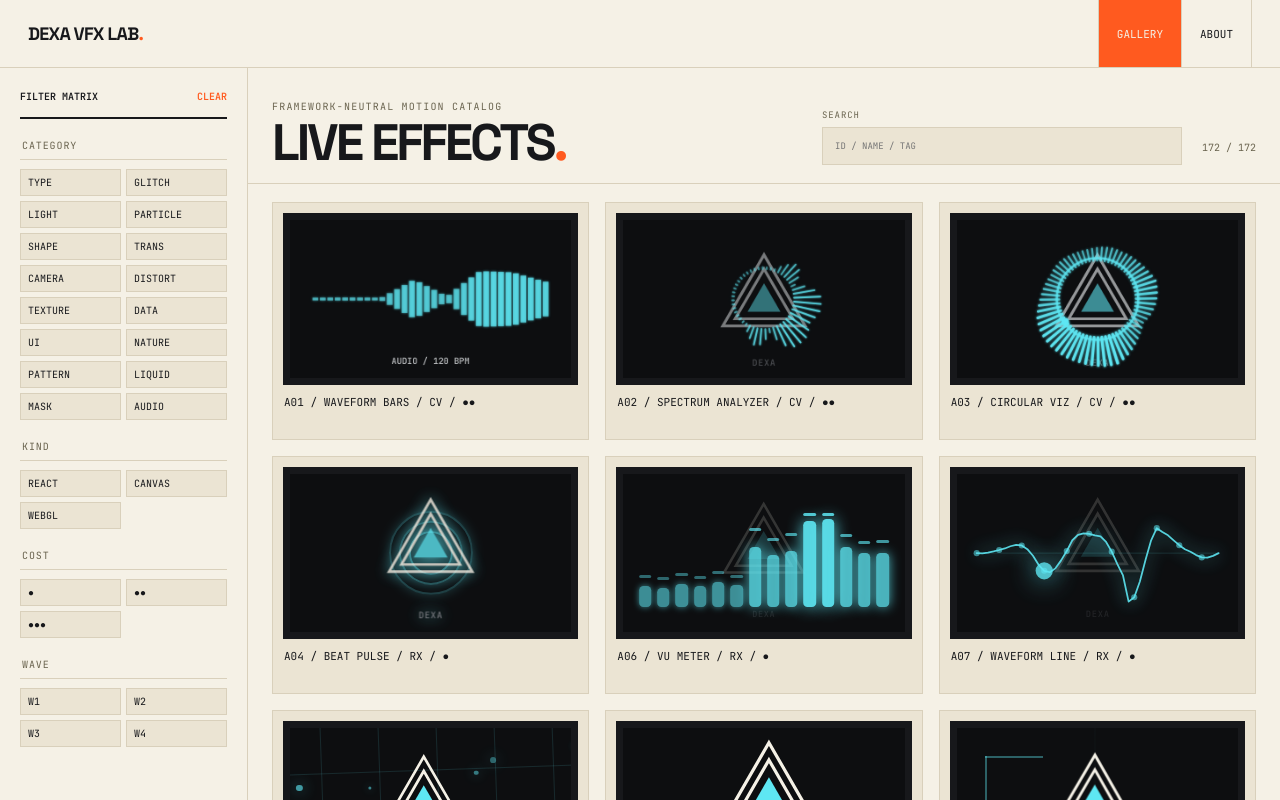
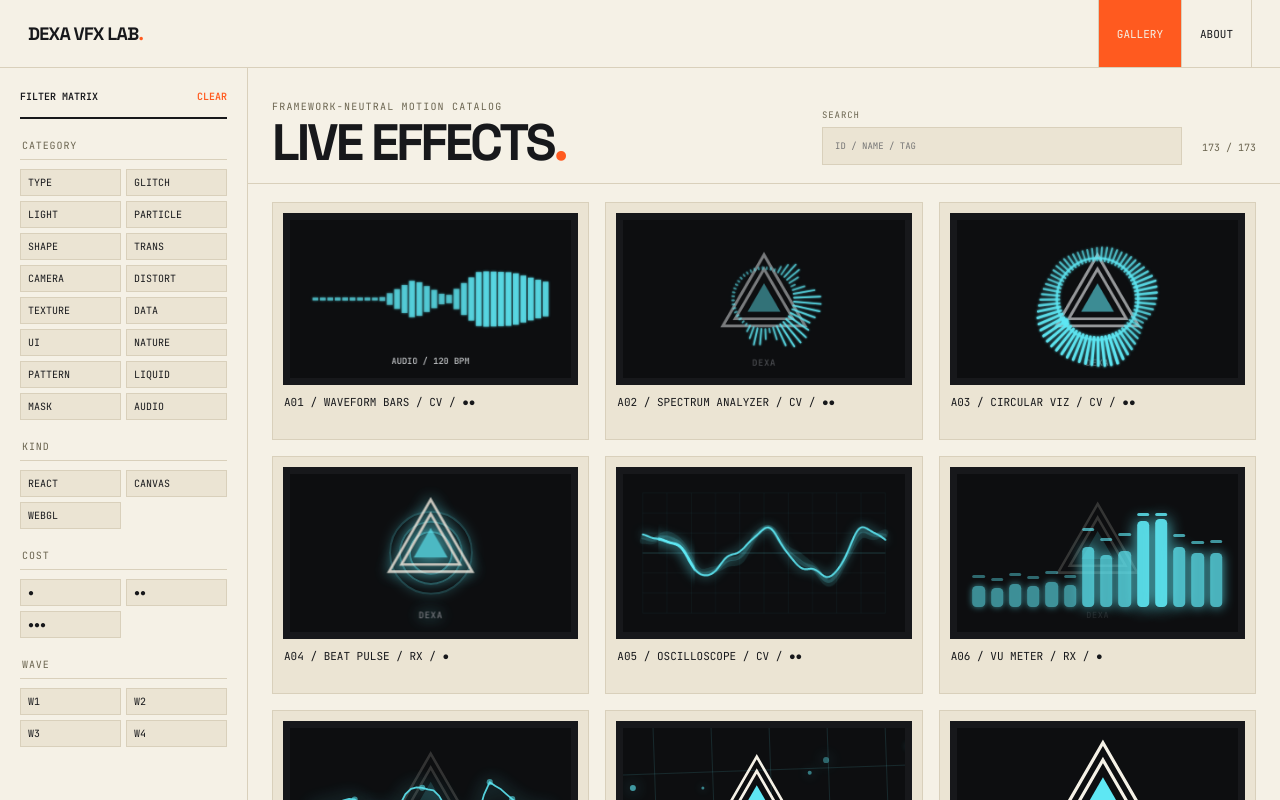
Before and after one commit to DECK6/dexa-vfx-lab, a React (Vite) app: page / in a window 1280 px wide. Built offline with nearby package versions, Linux system fonts and the light colour scheme.

Commit message:
feat(w3): 3CV6 — A05 oscilloscope
Co-Authored-By: Claude Fable 5 <noreply@anthropic.com>

```diff
--- /dev/null
+++ b/effects/audio/A05_oscilloscope.effect.ts
@@ -0,0 +1,113 @@
+import type { FxKernel } from '../../src/fx/types';
+
+const TAU = Math.PI * 2;
+
+const clamp = (value: number, min: number, max: number): number =>
+  Math.min(max, Math.max(min, value));
+
+const kernel = {
+  kind: 'canvas',
+  draw: (g, ctx) => {
+    const gain = clamp(Number(ctx.params.gain ?? 1.4), 0.25, 3);
+    const sweep = clamp(Math.round(Number(ctx.params.sweep ?? 2)), 1, 5);
+    const thickness = clamp(Number(ctx.params.thickness ?? 2.2), 1, 5);
+    const signal = String(ctx.params.signal ?? '#5EE7F3');
+    const rms = clamp(ctx.audio?.rms ?? 0, 0, 1);
+    const sourceBands = ctx.audio?.bands ?? [];
+    const bands = Array.from({ length: 8 }, (_, index) =>
+      clamp(Number(sourceBands[index] ?? 0), 0, 1),
+    );
+
+    const left = ctx.width * 0.07;
+    const top = ctx.height * 0.12;
+    const plotWidth = ctx.width * 0.86;
+    const plotHeight = ctx.height * 0.76;
+    const centerY = top + plotHeight * 0.5;
+    const phase = ctx.t * TAU * sweep;
+    const sampleCount = Math.min(480, Math.max(96, Math.round(ctx.width * 0.75)));
+
+    g.fillStyle = '#0D0E10';
+    g.fillRect(0, 0, ctx.width, ctx.height);
+
+    g.save();
+    g.strokeStyle = signal;
+    g.lineWidth = Math.max(0.5, ctx.width / 960);
+    g.globalAlpha = 0.1;
+    for (let column = 0; column <= 10; column += 1) {
+      const x = left + (plotWidth * column) / 10;
+      g.beginPath();
+      g.moveTo(x, top);
+      g.lineTo(x, top + plotHeight);
+      g.stroke();
+    }
+    for (let row = 0; row <= 6; row += 1) {
+      const y = top + (plotHeight * row) / 6;
+      g.beginPath();
+      g.moveTo(left, y);
+      g.lineTo(left + plotWidth, y);
+      g.stroke();
+    }
+
+    g.globalAlpha = 0.24;
+    g.lineWidth = Math.max(0.75, ctx.width / 720);
+    g.beginPath();
+    g.moveTo(left, centerY);
+    g.lineTo(left + plotWidth, centerY);
+    g.stroke();
+    g.restore();
+
+    const pointAt = (index: number, phaseOffset: number): [number, number] => {
+      const u = index / sampleCount;
+      const bandPosition = u * (bands.length - 1);
+      const low = Math.floor(bandPosition);
+      const high = Math.min(bands.length - 1, low + 1);
+      const mix = bandPosition - low;
+      const energy = bands[low] * (1 - mix) + bands[high] * mix;
+      const localPhase = phase + phaseOffset;
+      const primary = Math.sin(TAU * (2.2 + bands[1] * 1.8) * u + localPhase);
+      const harmonic = Math.sin(TAU * (5.4 + bands[4] * 2.6) * u - localPhase * 2 + bands[6] * Math.PI);
+      const shimmer = Math.sin(TAU * 11 * u + localPhase * 3) * bands[7];
+      const wave = (primary + harmonic * (0.18 + bands[3] * 0.3) + shimmer * 0.16) / 1.46;
+      const amplitude = plotHeight * clamp((0.07 + rms * 0.24 + energy * 0.13) * gain, 0.04, 0.46);
+      return [left + u * plotWidth, centerY + wave * amplitude];
+    };
+
+    const strokeWave = (phaseOffset: number, alpha: number, lineWidth: number): void => {
+      g.globalAlpha = alpha;
+      g.lineWidth = lineWidth;
+      g.beginPath();
+      for (let index = 0; index <= sampleCount; index += 1) {
+        const [x, y] = pointAt(index, phaseOffset);
+        if (index === 0) g.moveTo(x, y);
+        else g.lineTo(x, y);
+      }
+      g.stroke();
+    };
+
+    g.save();
+    g.strokeStyle = signal;
+    g.lineJoin = 'round';
+    g.lineCap = 'round';
+    strokeWave(-0.32, 0.1, thickness * 3.2);
+    strokeWave(-0.16, 0.18, thickness * 2.1);
+    g.shadowColor = signal;
+    g.shadowBlur = thickness * (3.5 + rms * 5);
+    strokeWave(0, 0.9, thickness);
+    g.restore();
+
+    const scanU = 0.5 + Math.sin(phase) * 0.44;
+    const scanX = left + scanU * plotWidth;
+    const scanRadius = plotWidth * 0.075;
+    g.save();
+    g.beginPath();
+    g.rect(scanX - scanRadius, top, scanRadius * 2, plotHeight);
+    g.clip();
+    g.strokeStyle = signal;
+    g.shadowColor = signal;
+    g.shadowBlur = thickness * 7;
+    strokeWave(0, 1, thickness * 1.45);
+    g.restore();
+  },
+} satisfies FxKernel;
+
+export default kernel;
--- /dev/null
+++ b/effects/audio/A05_oscilloscope.meta.ts
@@ -0,0 +1,20 @@
+import type { FxMeta } from '../../src/fx/types';
+
+const meta = {
+  id: 'A05',
+  slug: 'oscilloscope',
+  name: 'Oscilloscope',
+  category: 'audio',
+  kind: 'canvas',
+  cost: 2,
+  wave: 3,
+  tags: ['audio', 'oscilloscope', 'waveform', 'signal'],
+  params: {
+    gain: { type: 'range', min: 0.25, max: 3, step: 0.05, default: 1.4, label: 'GAIN' },
+    sweep: { type: 'range', min: 1, max: 5, step: 1, default: 2, label: 'SWEEP' },
+    thickness: { type: 'range', min: 1, max: 5, step: 0.1, default: 2.2, label: 'THICKNESS' },
+    signal: { type: 'color', default: '#5EE7F3', label: 'SIGNAL' },
+  },
+} satisfies FxMeta;
+
+export default meta;
--- a/src/fx/manifest.gen.ts
+++ b/src/fx/manifest.gen.ts
@@ -5,6 +5,7 @@ import meta_A01 from '../../effects/audio/A01_waveform-bars.meta';
 import meta_A02 from '../../effects/audio/A02_spectrum-analyzer.meta';
 import meta_A03 from '../../effects/audio/A03_circular-viz.meta';
 import meta_A04 from '../../effects/audio/A04_beat-pulse.meta';
+import meta_A05 from '../../effects/audio/A05_oscilloscope.meta';
 import meta_A06 from '../../effects/audio/A06_vu-meter.meta';
 import meta_A07 from '../../effects/audio/A07_waveform-line.meta';
 import meta_C01 from '../../effects/camera/C01_parallax-layers.meta';
@@ -186,6 +187,7 @@ export const manifest: ManifestEntry[] = [
   { meta: meta_A02, effectPath: 'effects/audio/A02_spectrum-analyzer.effect.ts', load: () => import('../../effects/audio/A02_spectrum-analyzer.effect') },
   { meta: meta_A03, effectPath: 'effects/audio/A03_circular-viz.effect.ts', load: () => import('../../effects/audio/A03_circular-viz.effect') },
   { meta: meta_A04, effectPath: 'effects/audio/A04_beat-pulse.effect.tsx', load: () => import('../../effects/audio/A04_beat-pulse.effect') },
+  { meta: meta_A05, effectPath: 'effects/audio/A05_oscilloscope.effect.ts', load: () => import('../../effects/audio/A05_oscilloscope.effect') },
   { meta: meta_A06, effectPath: 'effects/audio/A06_vu-meter.effect.tsx', load: () => import('../../effects/audio/A06_vu-meter.effect') },
   { meta: meta_A07, effectPath: 'effects/audio/A07_waveform-line.effect.tsx', load: () => import('../../effects/audio/A07_waveform-line.effect') },
   { meta: meta_C01, effectPath: 'effects/camera/C01_parallax-layers.effect.tsx', load: () => import('../../effects/camera/C01_parallax-layers.effect') },
```
